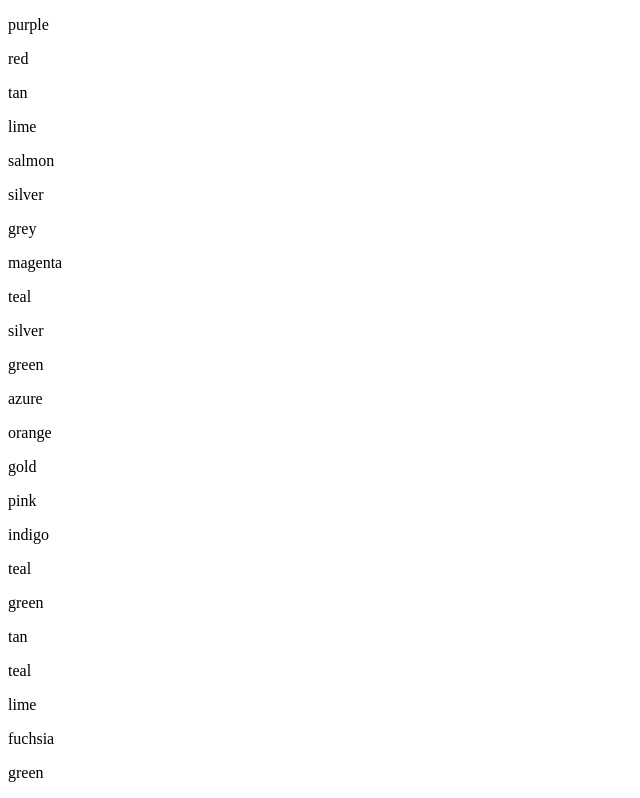
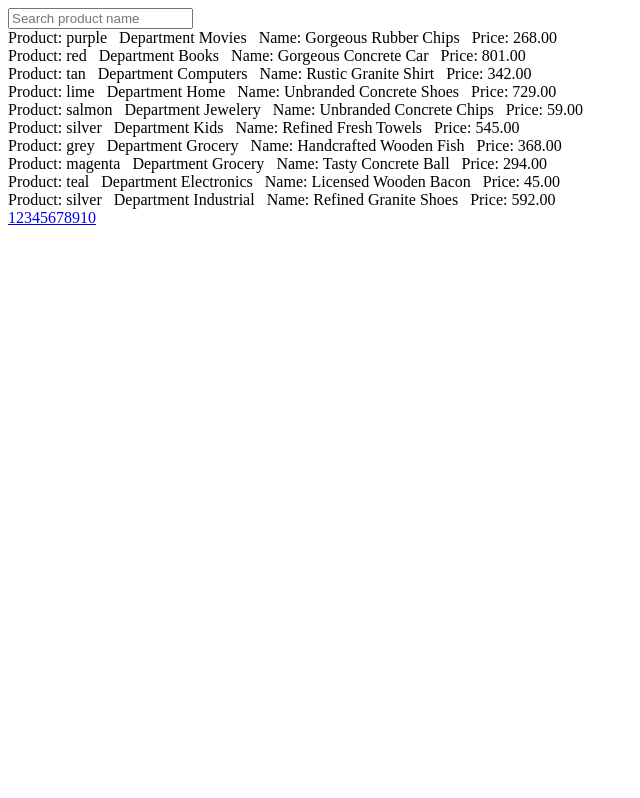
Before and after one commit to sj-kc/e-commerce, a React (Create React App) app: page / in a window 1280 px wide. Shown: the top 798 px of the page, without its empty margins (0-640 px from the left). Built offline with nearby package versions, Linux system fonts and the light colour scheme.

Commit message:
Set pagination, code refactor

```diff
--- /dev/null
+++ b/src/components/ListProducts.jsx
@@ -0,0 +1,15 @@
+import React from 'react';
+import styles from "./styles/ListProducts.module.css";
+
+const ListProducts = ({ product }) => {
+    return (
+        <div className={styles.Card}>
+            <span className={styles.mr2}>Product: {product.color}</span>
+            <span className={styles.mr2}>Department {product.department}</span>
+            <span className={styles.mr2}>Name: {product.productName}</span>
+            <span className={styles.mr2}>Price: {product.price}</span>
+        </div>
+    );
+}
+
+export default ListProducts;
--- /dev/null
+++ b/src/components/Navbar.jsx
@@ -0,0 +1,34 @@
+import React from "react";
+import { connect } from "react-redux";
+import { setText } from './../store/actions/filters';
+
+
+const Navbar = ({ text, filters }) => {
+    return (
+        <div>
+            <input
+                type="text"
+                placeholder="Search product name"
+                value={filters.text}
+                name="text"
+                onChange={({ target }) => {
+                    text(target.value);
+                }}
+            />
+        </div>
+    );
+};
+
+const mapToProps = (state) => {
+    return {
+        filters: state.filters,
+    };
+};
+
+const mapDispatch = (dispatch) => {
+    return {
+        text: (text) => dispatch(setText(text)),
+    };
+};
+
+export default connect(mapToProps, mapDispatch)(Navbar);
--- /dev/null
+++ b/src/components/Pagination.jsx
@@ -0,0 +1,22 @@
+import React from 'react';
+
+
+const Pagination = ({ productsPerPage, totalProducts, onPaginate }) => {
+    const pageNumbers = [];
+
+    for (let i = 1; i <= Math.ceil(totalProducts / productsPerPage); i++) {
+        pageNumbers.push(i)
+    }
+
+    return (
+        <div>
+            {
+                pageNumbers.map(number => {
+                    return <a href="!#" key={number} onClick={() => onPaginate(number)}>{number}</a>
+                })
+            }
+        </div>
+    );
+}
+
+export default Pagination;
--- a/src/components/Products.jsx
+++ b/src/components/Products.jsx
@@ -1,24 +1,35 @@
-import React from "react";
+import React, { useState } from "react";
 import { connect } from "react-redux";
+import selectProducts from "../selectors/products";
+import Navbar from './Navbar';
+import Pagination from './Pagination';
+import ListProducts from "./ListProducts";
 
 const Products = ({ products }) => {
-    console.log(products);
+
+    const [currentPage, setCurrentPage] = useState(1)
+    const [productsPerPage] = useState(10)
+
+    const lastProducts = currentPage * productsPerPage;
+    const firstProducts = lastProducts - productsPerPage;
+    const currentProducts = products.slice(firstProducts, lastProducts)
+
+    const onPaginate = (pageNumber) => setCurrentPage(pageNumber)
+
     return (
         <React.Fragment>
-            {products.map((product) => {
-                return (
-                    <div key={product.id}>
-                        <p>{product.color}</p>
-                    </div>
-                );
-            })}
+            <Navbar />
+            {currentProducts.map((product) =>
+                <ListProducts product={product} key={product.id} />
+            )}
+            <Pagination productsPerPage={productsPerPage} totalProducts={products.length} onPaginate={onPaginate} />
         </React.Fragment>
     );
 };
 
 const mapToProps = (state) => {
     return {
-        products: state.products[0],
+        products: selectProducts(state.products[0], state.filters),
     };
 };
 
--- /dev/null
+++ b/src/components/styles/ListProducts.module.css
@@ -0,0 +1,3 @@
+.mr2 {
+  margin-right: 12px;
+}
--- /dev/null
+++ b/src/selectors/products.js
@@ -0,0 +1,9 @@
+export default (products, { text }) => {
+  return products.filter((product) => {
+    const textMatch = product.productName
+      .toLowerCase()
+      .includes(text.toLowerCase());
+
+    return textMatch;
+  });
+};
--- /dev/null
+++ b/src/store/actions/filters.js
@@ -0,0 +1,6 @@
+export const setText = (text) => {
+  return {
+    type: "SET_TEXT",
+    text,
+  };
+};
--- /dev/null
+++ b/src/store/reducers/filters.js
@@ -0,0 +1,16 @@
+const defaultState = {
+  text: "",
+};
+
+export default (state = defaultState, action) => {
+  switch (action.type) {
+    case "SET_TEXT":
+      return {
+        ...state,
+        text: action.text,
+      };
+
+    default:
+      return state;
+  }
+};
--- a/src/store/store.js
+++ b/src/store/store.js
@@ -1,6 +1,7 @@
 import { createStore, combineReducers, applyMiddleware, compose } from "redux";
 import thunk from "redux-thunk";
 import products from "./reducers/products";
+import filters from "./reducers/filters";
 
 const composeEnhancers = window.__REDUX_DEVTOOLS_EXTENSION_COMPOSE__ || compose;
 
@@ -8,6 +9,7 @@ export default () => {
   return createStore(
     combineReducers({
       products,
+      filters,
     }),
     composeEnhancers(applyMiddleware(thunk))
     // window.__REDUX_DEVTOOLS_EXTENSION__ && window.__REDUX_DEVTOOLS_EXTENSION__(
```
